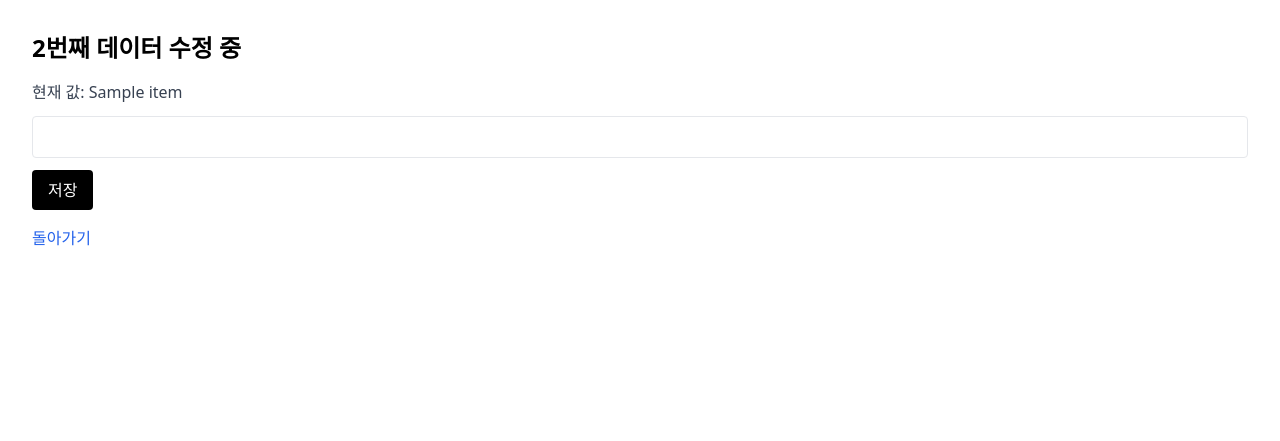
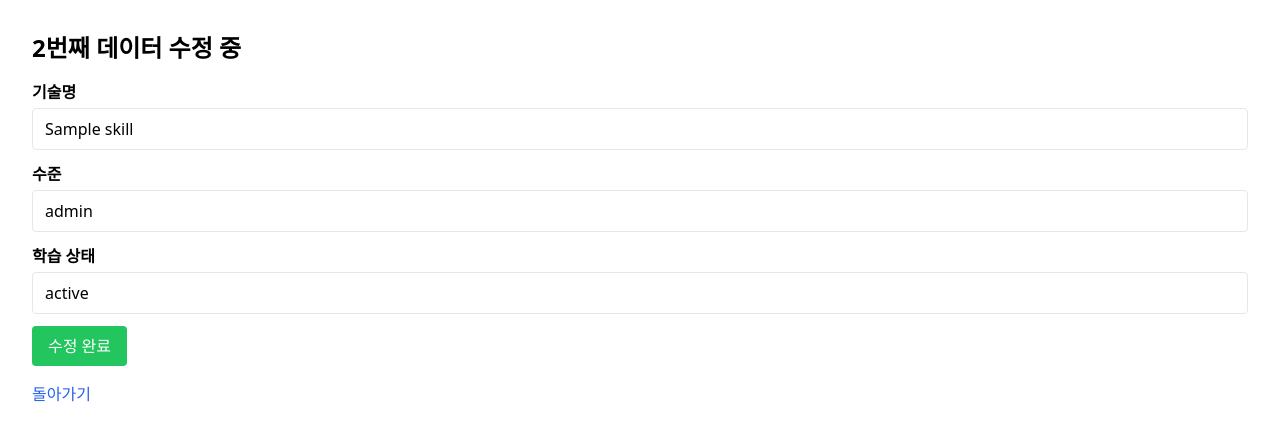
Before and after one commit to memilmuk82/hello_flask, a Flask app: template templates/edit.html in a window 1280 px wide. Shown: the top 441 px of the page. Run offline with Flask 3, Linux system fonts and the light colour scheme; the template is opened without the code that fills it: most values are stand-ins (such as "Sample title", 1, 10 or a date in 2020); some libraries are stand-ins or nearby versions.

Commit message:
딕셔너리 수정 기능 구현

```diff
--- a/app.py
+++ b/app.py
@@ -55,5 +55,34 @@ def delete_selected():
 
     return redirect('/')
 
+@app.route('/edit/<int:index>')
+def edit(index):
+    if index < 0 or index >= len(messages):
+        return redirect('/')
+
+    item = messages[index]
+
+    return render_template('edit.html', item=item, index=index)
+
+@app.route('/update/<int:index>', methods=['POST'])
+def update(index):
+    if index < 0 or index >= len(messages):
+        return redirect('/')
+
+    skill = request.form.get('skill', '').strip()
+    level = request.form.get('level', '').strip()
+    status = request.form.get('status', '').strip()
+
+    if not skill or not level or not status:
+        return redirect(f'/edit/{index}')
+
+    messages[index] = {
+        "skill": skill,
+        "level": level,
+        "status": status
+    }
+
+    return redirect('/')
+
 if __name__ == '__main__':
     app.run(host="0.0.0.0", port=5000, debug=True)
--- a/templates/edit.html
+++ b/templates/edit.html
@@ -8,16 +8,47 @@
 	<h1 class="text-2xl font-bold mb-4">
 		{{ index + 1 }}번째 데이터 수정 중
 	</h1>
-	<form action="/update" method="post" class="space-y-3">
-		<input type="hidden" name="index" value="{{ index }}">
-		<p class="mb-2 text-gray-700">
-			현재 값: {{ item }}
-		</p>
-		<input type="text" name="value" class="border px-3 py-2 rounded w-full">
-		<button type="submit" class="bg-black text-white px-4 py-2 rounded">
-	        저장
-		</button>
-	</form>
+
+	<form action="/update/{{ index }}" method="POST" class="space-y-3">
+			<div>
+				<label class="block mb-1 font-bold">기술명</label>
+				<input
+					type="text"
+					name="skill"
+					value="{{ item['skill'] }}"
+					class="border px-3 py-2 rounded w-full"
+				>
+			</div>
+
+			<div>
+				<label class="block mb-1 font-bold">수준</label>
+				<input
+					type="text"
+					name="level"
+					value="{{ item['level'] }}"
+					class="border px-3 py-2 rounded w-full"
+				>
+			</div>
+
+			<div>
+				<label class="block mb-1 font-bold">학습 상태</label>
+				<input
+					type="text"
+					name="status"
+					value="{{ item['status'] }}"
+					class="border px-3 py-2 rounded w-full"
+				>
+			</div>
+
+			<button
+				type="submit"
+				class="bg-green-500 text-white px-4 py-2 rounded"
+			>
+				수정 완료
+			</button>
+    </form>
+
 	<a href="/" class="inline-block mt-4 text-blue-600">돌아가기</a>
+
 </body>
 </html>
```
Also changed, not shown: templates/index.html (+8 -1 lines), README.md.
